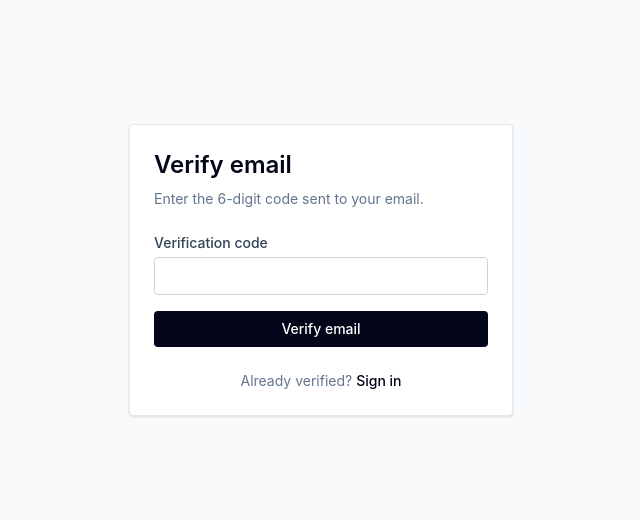
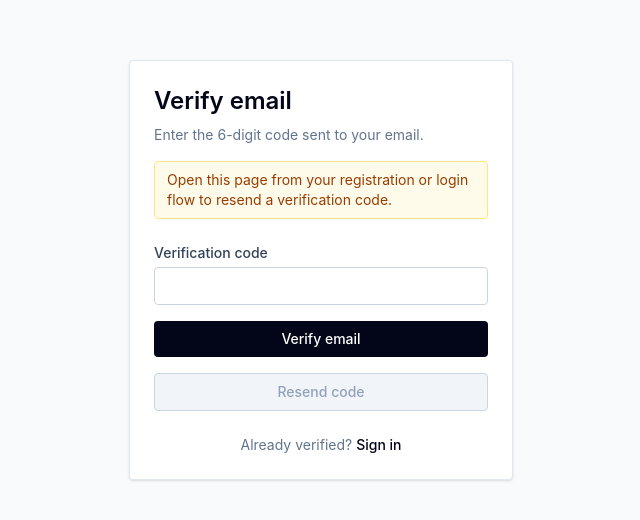
Before and after one commit to Bbt3-alx/Akera, a React (Vite) app in the folder frontend/: page /verify-email in a window 1280 px wide. Shown: the part 130-650 px from the top of the page, without its empty margins (319-959 px from the left). Built offline with nearby package versions, Linux system fonts and the light colour scheme; no server answers.

Commit message:
frontend: implement public authentication routes and resend verification functionality

```diff
--- a/frontend/src/app/router.tsx
+++ b/frontend/src/app/router.tsx
@@ -8,19 +8,32 @@ import { CompanySelectPage } from '../features/companies/pages/CompanySelectPage
 import { TransactionsPage } from '../features/transactions/pages/TransactionsPage.tsx'
 import { AppLayout } from '../shared/components/AppLayout.tsx'
 import { ProtectedRoute } from '../shared/components/ProtectedRoute.tsx'
+import { PublicAuthRoute } from '../shared/components/PublicAuthRoute.tsx'
 
 export const router = createBrowserRouter([
   {
     path: '/login',
-    element: <LoginPage />,
+    element: (
+      <PublicAuthRoute>
+        <LoginPage />
+      </PublicAuthRoute>
+    ),
   },
   {
     path: '/register',
-    element: <RegisterPage />,
+    element: (
+      <PublicAuthRoute>
+        <RegisterPage />
+      </PublicAuthRoute>
+    ),
   },
   {
     path: '/verify-email',
-    element: <VerifyEmailPage />,
+    element: (
+      <PublicAuthRoute>
+        <VerifyEmailPage />
+      </PublicAuthRoute>
+    ),
   },
   {
     path: '/select-company',
--- a/frontend/src/features/auth/api.ts
+++ b/frontend/src/features/auth/api.ts
@@ -1,12 +1,26 @@
-import { AppApiError, type ApiResponse } from '../../shared/api/types.ts'
+import {
+  AppApiError,
+  type ApiErrorResponse,
+  type ApiResponse,
+} from '../../shared/api/types.ts'
 import { http } from '../../shared/api/http.ts'
 import type {
   AuthPayload,
   LoginPayload,
   RegisterPayload,
+  ResendVerificationPayload,
+  ResendVerificationResponse,
   SignupResponse,
   VerifyEmailPayload,
 } from './types.ts'
+
+type ResendVerificationApiResponse =
+  | {
+      success: true
+      code?: number
+      message: string
+    }
+  | ApiErrorResponse
 
 export async function login(payload: LoginPayload): Promise<AuthPayload> {
   const response = await http.post<
@@ -51,6 +65,27 @@ export async function verifyEmail(
   return unwrapAuthResponse(response)
 }
 
+export async function resendVerification(
+  payload: ResendVerificationPayload,
+): Promise<ResendVerificationResponse> {
+  const response = await http.post<
+    ResendVerificationApiResponse,
+    ResendVerificationApiResponse,
+    ResendVerificationPayload
+  >('/auth/resend-verification', payload)
+
+  if (response.success) {
+    return { message: response.message }
+  }
+
+  throw new AppApiError({
+    message: response.message,
+    statusCode: response.code ?? 0,
+    errorCode: response.errorCode,
+    details: response.details,
+  })
+}
+
 function unwrapAuthResponse(response: ApiResponse<AuthPayload>): AuthPayload {
   if (response.success) {
     return response.data
--- a/frontend/src/features/auth/hooks.ts
+++ b/frontend/src/features/auth/hooks.ts
@@ -1,6 +1,12 @@
 import { useMutation, useQuery, useQueryClient } from '@tanstack/react-query'
 
-import { getMe, login, register, verifyEmail } from './api.ts'
+import {
+  getMe,
+  login,
+  register,
+  resendVerification,
+  verifyEmail,
+} from './api.ts'
 import { useAuthStore } from './store.ts'
 
 export const AUTH_ME_QUERY_KEY = ['auth', 'me'] as const
@@ -46,3 +52,9 @@ export function useVerifyEmail() {
     },
   })
 }
+
+export function useResendVerification() {
+  return useMutation({
+    mutationFn: resendVerification,
+  })
+}
--- a/frontend/src/features/auth/pages/LoginPage.tsx
+++ b/frontend/src/features/auth/pages/LoginPage.tsx
@@ -54,18 +54,20 @@ export function LoginPage() {
 
       if (authPayload.memberships.length === 1 && membership) {
         setActiveCompanyId(membership.companyId)
-        navigate('/app')
+        navigate('/app', { replace: true })
         return
       }
 
       clearActiveCompanyId()
-      navigate('/select-company')
+      navigate('/select-company', { replace: true })
     } catch (error) {
       if (
         error instanceof AppApiError &&
         error.errorCode === 'EMAIL_NOT_VERIFIED'
       ) {
-        navigate(`/verify-email?email=${encodeURIComponent(email)}`)
+        navigate(`/verify-email?email=${encodeURIComponent(email)}`, {
+          replace: true,
+        })
       }
     }
   })
--- a/frontend/src/features/auth/pages/RegisterPage.tsx
+++ b/frontend/src/features/auth/pages/RegisterPage.tsx
@@ -53,7 +53,9 @@ export function RegisterPage() {
       phone: values.phone?.trim() || undefined,
     })
 
-    navigate(`/verify-email?email=${encodeURIComponent(email)}`)
+    navigate(`/verify-email?email=${encodeURIComponent(email)}`, {
+      replace: true,
+    })
   })
 
   return (
--- a/frontend/src/features/auth/pages/VerifyEmailPage.tsx
+++ b/frontend/src/features/auth/pages/VerifyEmailPage.tsx
@@ -1,11 +1,12 @@
 import { zodResolver } from '@hookform/resolvers/zod'
+import { useState } from 'react'
 import { Link, useNavigate, useSearchParams } from 'react-router-dom'
 import { useForm } from 'react-hook-form'
 import { z } from 'zod'
 
 import { AppApiError } from '../../../shared/api/types.ts'
 import { useCompaniesStore } from '../../companies/store.ts'
-import { useVerifyEmail } from '../hooks.ts'
+import { useResendVerification, useVerifyEmail } from '../hooks.ts'
 
 const verifyEmailSchema = z.object({
   code: z
@@ -18,8 +19,10 @@ type VerifyEmailFormValues = z.infer<typeof verifyEmailSchema>
 export function VerifyEmailPage() {
   const navigate = useNavigate()
   const [searchParams] = useSearchParams()
-  const email = searchParams.get('email')
+  const email = searchParams.get('email')?.trim() || ''
+  const [resendMessage, setResendMessage] = useState<string | null>(null)
   const verifyEmailMutation = useVerifyEmail()
+  const resendVerificationMutation = useResendVerification()
   const setActiveCompanyId = useCompaniesStore(
     (state) => state.setActiveCompanyId,
   )
@@ -37,6 +40,7 @@ export function VerifyEmailPage() {
     },
   })
   const errorMessage = getErrorMessage(verifyEmailMutation.error)
+  const resendErrorMessage = getErrorMessage(resendVerificationMutation.error)
 
   const onSubmit = handleSubmit(async (values) => {
     const authPayload = await verifyEmailMutation.mutateAsync({
@@ -54,6 +58,20 @@ export function VerifyEmailPage() {
     navigate('/select-company', { replace: true })
   })
 
+  async function handleResendCode() {
+    if (!email) {
+      return
+    }
+
+    try {
+      setResendMessage(null)
+      const response = await resendVerificationMutation.mutateAsync({ email })
+      setResendMessage(response.message)
+    } catch {
+      // The mutation state renders the normalized backend error.
+    }
+  }
+
   return (
     <main className="flex min-h-screen items-center justify-center bg-slate-50 p-6 text-slate-950">
       <section className="w-full max-w-sm rounded border border-slate-200 bg-white p-6 shadow-sm">
@@ -61,6 +79,12 @@ export function VerifyEmailPage() {
         <p className="mt-2 text-sm text-slate-500">
           Enter the 6-digit code sent to {email || 'your email'}.
         </p>
+        {!email ? (
+          <p className="mt-4 rounded border border-amber-200 bg-amber-50 px-3 py-2 text-sm text-amber-800">
+            Open this page from your registration or login flow to resend a
+            verification code.
+          </p>
+        ) : null}
 
         <form className="mt-6 space-y-4" onSubmit={onSubmit}>
           <div>
@@ -102,6 +126,31 @@ export function VerifyEmailPage() {
           </button>
         </form>
 
+        <div className="mt-4 space-y-3">
+          <button
+            className="w-full rounded border border-slate-300 px-4 py-2 text-sm font-medium text-slate-700 transition hover:bg-slate-100 disabled:cursor-not-allowed disabled:bg-slate-100 disabled:text-slate-400"
+            disabled={!email || resendVerificationMutation.isPending}
+            onClick={handleResendCode}
+            type="button"
+          >
+            {resendVerificationMutation.isPending
+              ? 'Sending...'
+              : 'Resend code'}
+          </button>
+
+          {resendMessage ? (
+            <p className="rounded border border-emerald-200 bg-emerald-50 px-3 py-2 text-sm text-emerald-700">
+              {resendMessage}
+            </p>
+          ) : null}
+
+          {resendErrorMessage ? (
+            <p className="rounded border border-red-200 bg-red-50 px-3 py-2 text-sm text-red-700">
+              {resendErrorMessage}
+            </p>
+          ) : null}
+        </div>
+
         <p className="mt-6 text-center text-sm text-slate-500">
           Already verified?{' '}
           <Link className="font-medium text-slate-950 hover:underline" to="/login">
--- /dev/null
+++ b/frontend/src/shared/components/PublicAuthRoute.tsx
@@ -0,0 +1,75 @@
+import { useEffect, type ReactNode } from 'react'
+import { Navigate, useLocation } from 'react-router-dom'
+
+import { useMe } from '../../features/auth/hooks.ts'
+import { useAuthStore } from '../../features/auth/store.ts'
+import { useCompaniesStore } from '../../features/companies/store.ts'
+import { AppApiError } from '../api/types.ts'
+
+type PublicAuthRouteProps = {
+  children: ReactNode
+}
+
+export function PublicAuthRoute({ children }: PublicAuthRouteProps) {
+  const location = useLocation()
+  const accessToken = useAuthStore((state) => state.accessToken)
+  const clearAccessToken = useAuthStore((state) => state.clearAccessToken)
+  const activeCompanyId = useCompaniesStore((state) => state.activeCompanyId)
+  const clearActiveCompanyId = useCompaniesStore(
+    (state) => state.clearActiveCompanyId,
+  )
+  const meQuery = useMe()
+  const isUnauthorized = isUnauthorizedError(meQuery.error)
+  const user = meQuery.data?.user
+  const isVerifyEmailRoute = location.pathname === '/verify-email'
+
+  useEffect(() => {
+    if (isUnauthorized) {
+      clearAccessToken()
+      clearActiveCompanyId()
+    }
+  }, [clearAccessToken, clearActiveCompanyId, isUnauthorized])
+
+  if (!accessToken || isUnauthorized) {
+    return children
+  }
+
+  if (meQuery.isLoading) {
+    return <LoadingScreen />
+  }
+
+  if (!user) {
+    return children
+  }
+
+  if (!user.isVerified) {
+    if (isVerifyEmailRoute) {
+      return children
+    }
+
+    return (
+      <Navigate
+        replace
+        to={`/verify-email?email=${encodeURIComponent(user.email)}`}
+      />
+    )
+  }
+
+  if (activeCompanyId) {
+    return <Navigate to="/app" replace />
+  }
+
+  return <Navigate to="/select-company" replace />
+}
+
+function LoadingScreen() {
+  return (
+    <div className="flex min-h-screen items-center justify-center bg-slate-50 text-slate-700">
+      Loading...
+    </div>
+  )
+}
+
+function isUnauthorizedError(error: unknown): boolean {
+  return error instanceof AppApiError && error.statusCode === 401
+}
```
Also changed, not shown: frontend/src/features/auth/types.ts (+8 -0 lines).
